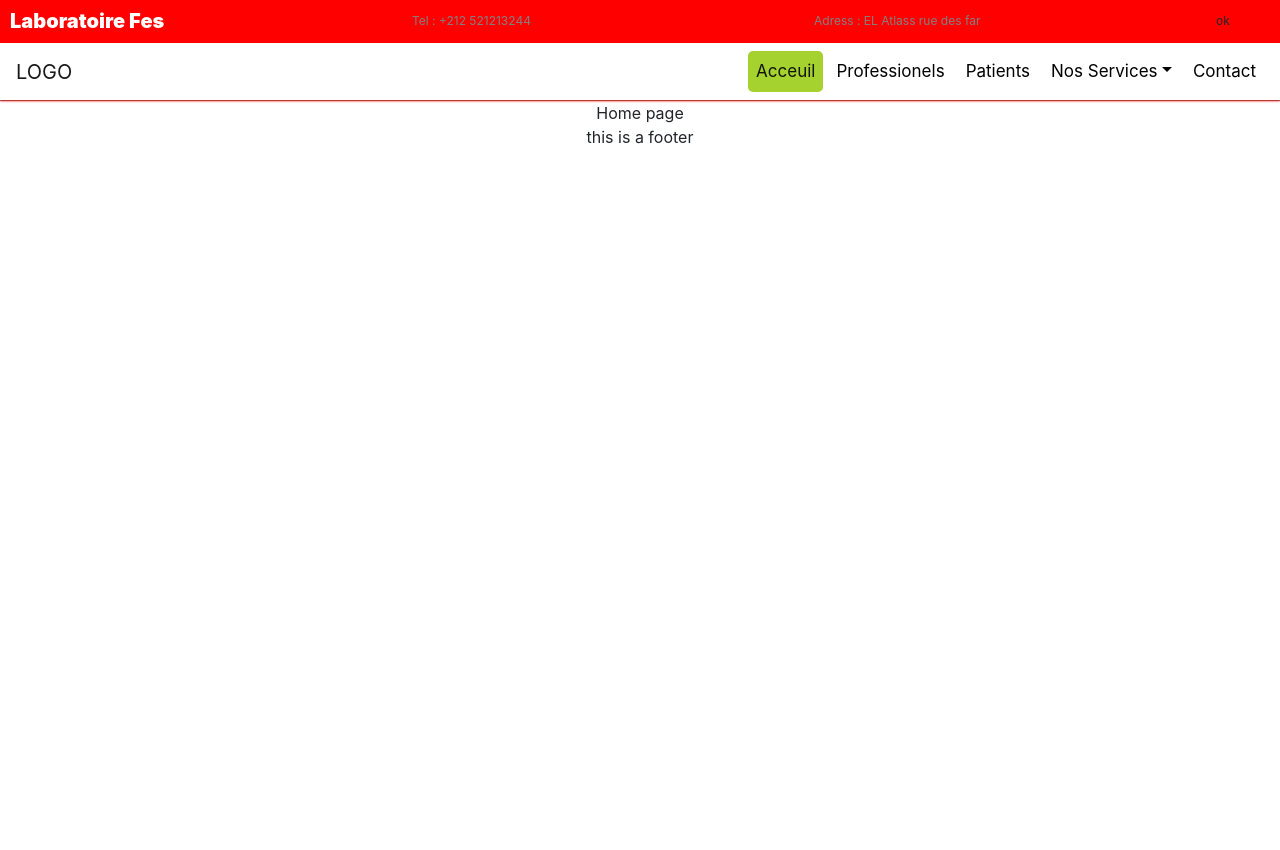
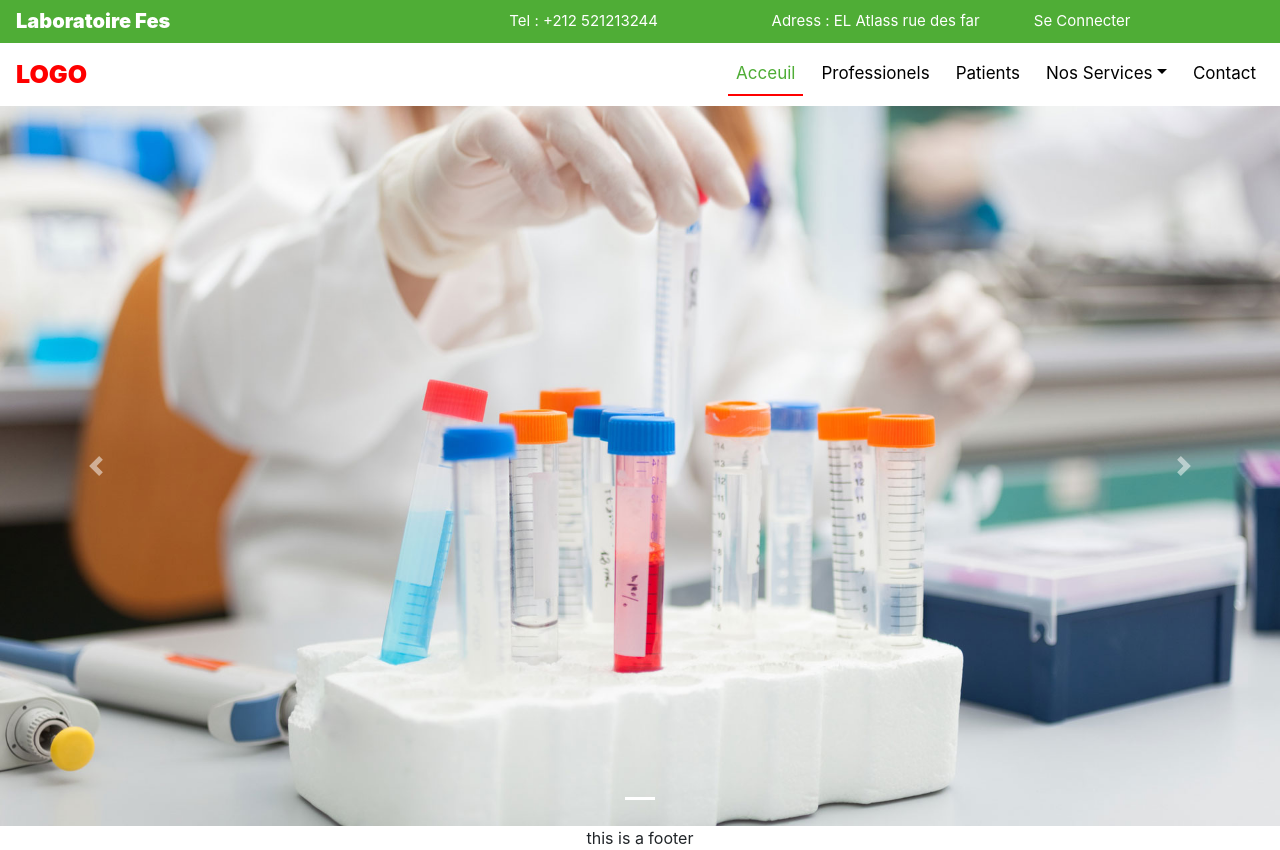
Before and after one commit to hichambendarbi/Reflexing, a React app: page / in a window 1280 px wide. Before the commit the page ends 800 px from the top, so only its background shows below. Built offline with nearby package versions, Linux system fonts and the light colour scheme.

Commit message:
HeaderwithoutIcons

```diff
--- a/package.json
+++ b/package.json
@@ -1,5 +1,5 @@
 {
-  "name": "reflixinghicham",
+  "name": "headerv0706",
   "version": "1.0.0",
   "description": "",
   "keywords": [],
@@ -8,6 +8,7 @@
     "bootstrap": "4.3.1",
     "react": "16.8.6",
     "react-dom": "16.8.6",
+    "react-icons": "3.7.0",
     "react-scripts": "3.0.1",
     "reactstrap": "8.0.0",
     "styled-components": "4.3.2"
--- a/src/Component/Navbar1.js
+++ b/src/Component/Navbar1.js
@@ -44,9 +44,8 @@ export default class Example extends React.Component {
                   href="/components/"
                   active="true"
                   style={{
-                    color: "#FFFFF",
-                    backgroundColor: "#A6D230",
-                    borderRadius: "5px"
+                    color: "#4fad36",
+                    borderBottom: "2px solid red"
                   }}
                 >
                   Acceuil
--- a/src/Layout/Container.js
+++ b/src/Layout/Container.js
@@ -0,0 +1,29 @@
+import React from "react";
+import Flex, { Box } from "../reFlexing";
+import styled from "styled-components";
+import { UncontrolledCarousel, Carousel } from "reactstrap";
+import img1 from "../img-icons/L-examen-de-biologie-medicale.jpg";
+import img2 from "../img-icons/analyse-medicale-la-seyne-sur-mer-slide3.jpg";
+import img3 from "../img-icons/prise-sang-analyse-medicale.jpg";
+import img4 from "../img-icons/professionnels-sante-examen-medicale.jpg";
+
+const img = [
+  {
+    src: img2
+  }
+];
+
+const Carrousel = () => <UncontrolledCarousel items={img} />;
+const BoxPrincipaleContainer = styled.div`
+  width: 100%;
+`;
+
+const Container = () => (
+  <BoxPrincipaleContainer>
+    <Flex style={{ width: "100%" }}>
+      <Carrousel />
+    </Flex>
+  </BoxPrincipaleContainer>
+);
+
+export default Container;
--- a/src/Layout/Header.js
+++ b/src/Layout/Header.js
@@ -25,10 +25,7 @@ const LaboratoryName = styled.div`
   height: 30px;
   color: white;
   flex: 1;
-  margin-left: 10px;
   font-size: 20px;
-  padding-left: 0px;
-  padding-right: 0px;
   margin-top: 0.5%;
   margin-bottom: 0.5%;
   font-weight: 900;
@@ -37,20 +34,23 @@ const LaboratoryName = styled.div`
 //Tele de laboratoire
 const LaboratoryTele = styled.div`
   background-color: transparent;
-  color: gray;
-  margin-left: 0px;
+  color: white;
   flex: 1;
-  padding-left: 0px;
-  padding-right: 0px;
 `;
 
 //Adress de laboratoire
 const LaboratoireAddress = styled.div`
   width: 40px;
-  color: gray;
+  color: white;
   flex: 1;
-  padding-left: 0px;
-  padding-right: 0px;
+`;
+
+const LaboratoireConnecter = styled.div`
+  width: 40px;
+  color: white;
+  flex: 1;
+  justify-content: flex-end;
+  order: 2;
 `;
 const BoxPrincipale = styled.div`
   width: 100%;
@@ -58,26 +58,29 @@ const BoxPrincipale = styled.div`
 
 const BoxHeader1 = styled.div`
   width: 100%;
-  font-size: 12px;
-  background-color: red;
+  font-size: 15px;
+  background-color: #4fad36;
 `;
 const BoxHeader2 = styled.div`
   width: 100%;
   font-size: 20px;
-  border-bottom: 1px solid lightseagreen;
 `;
 
 const Header = () => (
   <BoxPrincipale style={{ width: "100%" }}>
     <Flex style={{ width: "100%" }}>
-      <BoxHeader1>
-        <Flex row style={{ width: "100%" }}>
+      <BoxHeader1 className="B1">
+        <Flex className="B2" row style={{ width: "100%", marginLeft: "16px" }}>
           <LaboratoryName>Laboratoire Fes</LaboratoryName>
-          <LaboratoryTele>Tel : +212 521213244</LaboratoryTele>
-          <LaboratoireAddress>
-            Adress : EL Atlass rue des far
-          </LaboratoireAddress>
-          <Box style={{ width: "5%" }}>ok</Box>
+          <Box style={{ flex: "2", marginLeft: "100px" }}>
+            <Flex row>
+              <LaboratoryTele>Tel : +212 521213244</LaboratoryTele>
+              <LaboratoireAddress>
+                Adress : EL Atlass rue des far
+              </LaboratoireAddress>
+              <LaboratoireConnecter>Se Connecter</LaboratoireConnecter>
+            </Flex>
+          </Box>
         </Flex>
       </BoxHeader1>
       <BoxHeader2>
--- a/src/index.js
+++ b/src/index.js
@@ -5,6 +5,7 @@ import Flex from "./reFlexing";
 //Import Website layout
 import Header from "./Layout/Header";
 import Footer from "./Layout/Footer";
+import Container from "./Layout/Container";
 /**
  * Website Pages
  */
@@ -26,11 +27,12 @@ import Home from "./Component/Home";
  */
 
 import "./styles.css";
+
 function App() {
   return (
     <Flex>
       <Header />
-      <Home />
+      <Container />
       <Footer />
     </Flex>
   );
--- a/src/styles.css
+++ b/src/styles.css
@@ -13,17 +13,28 @@
 
 .navbar-light .navbar-nav .nav-link {
   color: black;
-  margin-left: 5px;
+  margin-left: 10px;
   font-size: 17px;
 }
 .navbar-light .navbar-nav .nav-link:hover {
-  color: white;
-  background-color: #a6d230;
-  border-radius: 5px;
+  color: #4fad36;
+  border-bottom: 2px solid red;
+  animation-duration: 2s;
 }
 .bg-light {
   background-color: white !important;
-  box-shadow: 0px 1px 2px red, 0px -2px 2px transparent;
+}
+
+.navbar-light .navbar-brand {
+  color: red;
+  font-weight: 900;
+  font-size: 25px;
+}
+
+@media (min-width: 960px) {
+  .B1 .B2 {
+    justify-content: space-around;
+  }
 }
 
 @media screen and (max-width: 800px) {
```
Also changed, not shown: src/analyse-medicale-la-seyne-sur-mer-slide3.jpg (added), src/img-icons/L-examen-de-biologie-medicale.jpg (added), src/img-icons/analyse-medicale-la-seyne-sur-mer-slide3.jpg (added), src/img-icons/prise-sang-analyse-medicale.jpg (added), src/img-icons/professionnels-sante-examen-medicale.jpg (added), src/professionnels-sante-examen-medicale.jpg (added), src/reFlexing/img/analyse-medicale-la-seyne-sur-mer-slide3.jpg (added).
